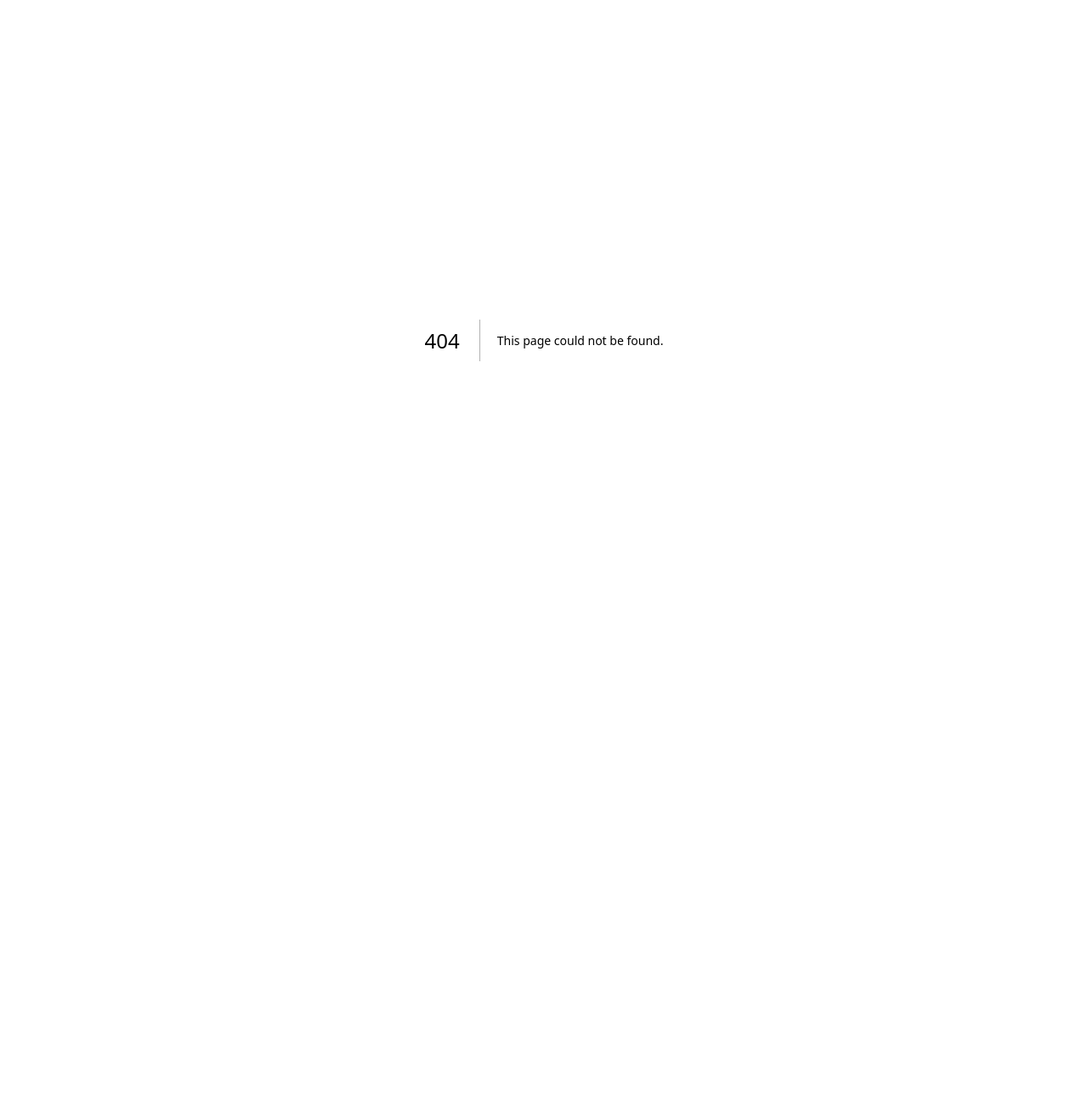
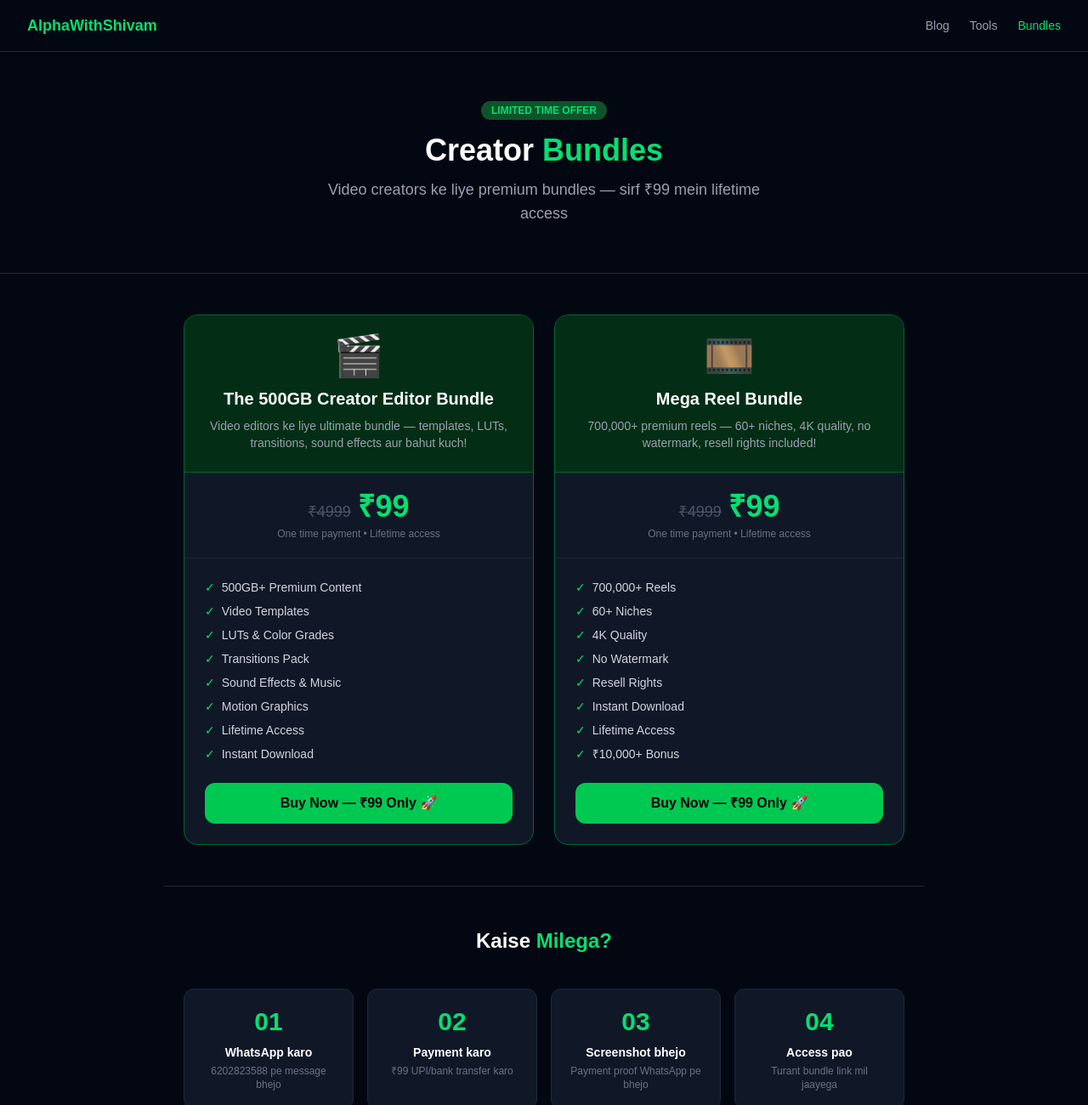
Before and after one commit to Shivam-k-y/stock-blog-website, a Next.js app: page /bundles in a window 1280 px wide. Before the commit this address had no page. Shown: the top 1300 px of the page at 85% size. Before the commit the page ends 800 px from the top, so only its background shows below. Built offline with nearby package versions, Linux system fonts and the light colour scheme.

Commit message:
Add Bundles link to navigation in Home page

```diff
--- /dev/null
+++ b/src/app/bundles/page.js
@@ -0,0 +1,165 @@
+import Link from "next/link"
+
+const bundles = [
+  {
+    id: 1,
+    name: "The 500GB Creator Editor Bundle",
+    emoji: "🎬",
+    price: 99,
+    original: 4999,
+    description: "Video editors ke liye ultimate bundle — templates, LUTs, transitions, sound effects aur bahut kuch!",
+    features: [
+      "500GB+ Premium Content",
+      "Video Templates",
+      "LUTs & Color Grades",
+      "Transitions Pack",
+      "Sound Effects & Music",
+      "Motion Graphics",
+      "Lifetime Access",
+      "Instant Download",
+    ],
+  },
+  {
+    id: 2,
+    name: "Mega Reel Bundle",
+    emoji: "🎞️",
+    price: 99,
+    original: 4999,
+    description: "700,000+ premium reels — 60+ niches, 4K quality, no watermark, resell rights included!",
+    features: [
+      "700,000+ Reels",
+      "60+ Niches",
+      "4K Quality",
+      "No Watermark",
+      "Resell Rights",
+      "Instant Download",
+      "Lifetime Access",
+      "₹10,000+ Bonus",
+    ],
+  },
+]
+
+const steps = [
+  { step: "01", title: "WhatsApp karo", desc: "6202823588 pe message bhejo" },
+  { step: "02", title: "Payment karo", desc: "₹99 UPI/bank transfer karo" },
+  { step: "03", title: "Screenshot bhejo", desc: "Payment proof WhatsApp pe bhejo" },
+  { step: "04", title: "Access pao", desc: "Turant bundle link mil jaayega" },
+]
+
+export default function BundlesPage() {
+  return (
+    <div className="min-h-screen bg-gray-950 text-white">
+
+      {/* Navbar */}
+      <nav className="flex justify-between items-center px-8 py-4 border-b border-gray-800">
+        <Link href="/" className="text-green-400 font-bold text-lg">AlphaWithShivam</Link>
+        <div className="flex gap-6 text-sm text-gray-400">
+          <Link href="/blog" className="hover:text-green-400 transition">Blog</Link>
+          <Link href="/tools" className="hover:text-green-400 transition">Tools</Link>
+          <Link href="/bundles" className="text-green-400">Bundles</Link>
+        </div>
+      </nav>
+
+      {/* Hero */}
+      <section className="text-center py-14 px-4 border-b border-gray-800">
+        <span className="bg-green-900 text-green-400 text-xs px-3 py-1 rounded-full font-semibold">
+          LIMITED TIME OFFER
+        </span>
+        <h1 className="text-4xl font-bold mt-4 mb-3">
+          Creator <span className="text-green-400">Bundles</span>
+        </h1>
+        <p className="text-gray-400 text-lg max-w-lg mx-auto">
+          Video creators ke liye premium bundles — sirf ₹99 mein lifetime access
+        </p>
+      </section>
+
+      {/* Bundle Cards */}
+      <section className="px-6 py-12 max-w-4xl mx-auto">
+        <div className="grid grid-cols-1 md:grid-cols-2 gap-6">
+          {bundles.map((bundle) => (
+            <div key={bundle.id}
+              className="bg-gray-900 border border-green-800 rounded-2xl overflow-hidden flex flex-col">
+
+              {/* Card Header */}
+              <div className="bg-green-950 p-6 text-center border-b border-green-800">
+                <div className="text-5xl mb-3">{bundle.emoji}</div>
+                <h2 className="text-xl font-bold">{bundle.name}</h2>
+                <p className="text-gray-400 text-sm mt-2">{bundle.description}</p>
+              </div>
+
+              {/* Price */}
+              <div className="text-center py-5 border-b border-gray-800">
+                <span className="text-gray-600 line-through text-lg mr-2">₹{bundle.original}</span>
+                <span className="text-4xl font-bold text-green-400">₹{bundle.price}</span>
+                <p className="text-gray-500 text-xs mt-1">One time payment • Lifetime access</p>
+              </div>
+
+              {/* Features */}
+              <div className="p-6 flex-1">
+                <ul className="space-y-2">
+                  {bundle.features.map((f) => (
+                    <li key={f} className="flex items-center gap-2 text-sm text-gray-300">
+                      <span className="text-green-400">✓</span> {f}
+                    </li>
+                  ))}
+                </ul>
+              </div>
+
+              {/* CTA Button */}
+              <div className="p-6 pt-0">
+                <a
+                  href="https://wa.me/916202823588?text=Hi%2C%20I%20want%20to%20buy%20the%20bundle"
+                  target="_blank"
+                  rel="noreferrer"
+                  className="block w-full bg-green-500 hover:bg-green-400 text-black font-bold py-3 rounded-xl text-center transition"
+                >
+                  Buy Now — ₹99 Only 🚀
+                </a>
+              </div>
+            </div>
+          ))}
+        </div>
+      </section>
+
+      {/* How to Get */}
+      <section className="px-6 py-12 border-t border-gray-800 max-w-4xl mx-auto">
+        <h2 className="text-2xl font-bold text-center mb-10">
+          Kaise <span className="text-green-400">Milega?</span>
+        </h2>
+        <div className="grid grid-cols-2 md:grid-cols-4 gap-4">
+          {steps.map((s) => (
+            <div key={s.step} className="bg-gray-900 border border-gray-800 rounded-xl p-5 text-center">
+              <div className="text-3xl font-bold text-green-400 mb-2">{s.step}</div>
+              <div className="font-semibold text-sm mb-1">{s.title}</div>
+              <div className="text-gray-500 text-xs">{s.desc}</div>
+            </div>
+          ))}
+        </div>
+      </section>
+
+      {/* WhatsApp CTA */}
+      <section className="px-6 py-12 border-t border-gray-800">
+        <div className="max-w-lg mx-auto bg-gray-900 border border-green-800 rounded-2xl p-8 text-center">
+          <div className="text-5xl mb-4">💬</div>
+          <h2 className="text-2xl font-bold mb-2">Abhi Order Karo</h2>
+          <p className="text-gray-400 mb-6">
+            WhatsApp pe message karo — turant reply milega
+          </p>
+
+            <a
+              href="https://wa.me/916202823588?text=Hi%2C%20I%20want%20to%20buy%20the%20bundle"
+              target="_blank"
+              rel="noreferrer"
+              className="inline-block bg-green-500 hover:bg-green-400 text-black font-bold px-8 py-4 rounded-xl text-lg transition"
+            >
+              WhatsApp Karo → 6202823588
+            </a>
+          <p className="text-gray-600 text-xs mt-4">
+            Payment ke baad screenshot bhejo — turant access milega
+          </p>
+        </div>
+      </section>
+
+    </div>
+  )
+}
--- a/src/app/page.js
+++ b/src/app/page.js
@@ -27,6 +27,7 @@ export default async function Home() {
           <Link href="/blog" className="hover:text-green-400 transition">Blog</Link>
           <Link href="/tools" className="hover:text-green-400 transition">Tools</Link>
           <Link href="/resources" className="hover:text-green-400 transition">Resources</Link>
+          <Link href="/bundles" className="hover:text-yellow-400 transition">Bundles</Link>
           <a href="https://www.youtube.com/@AlphaWithShivam" target="_blank" className="hover:text-red-400 transition">YouTube</a>
         </div>
       </nav>
```
